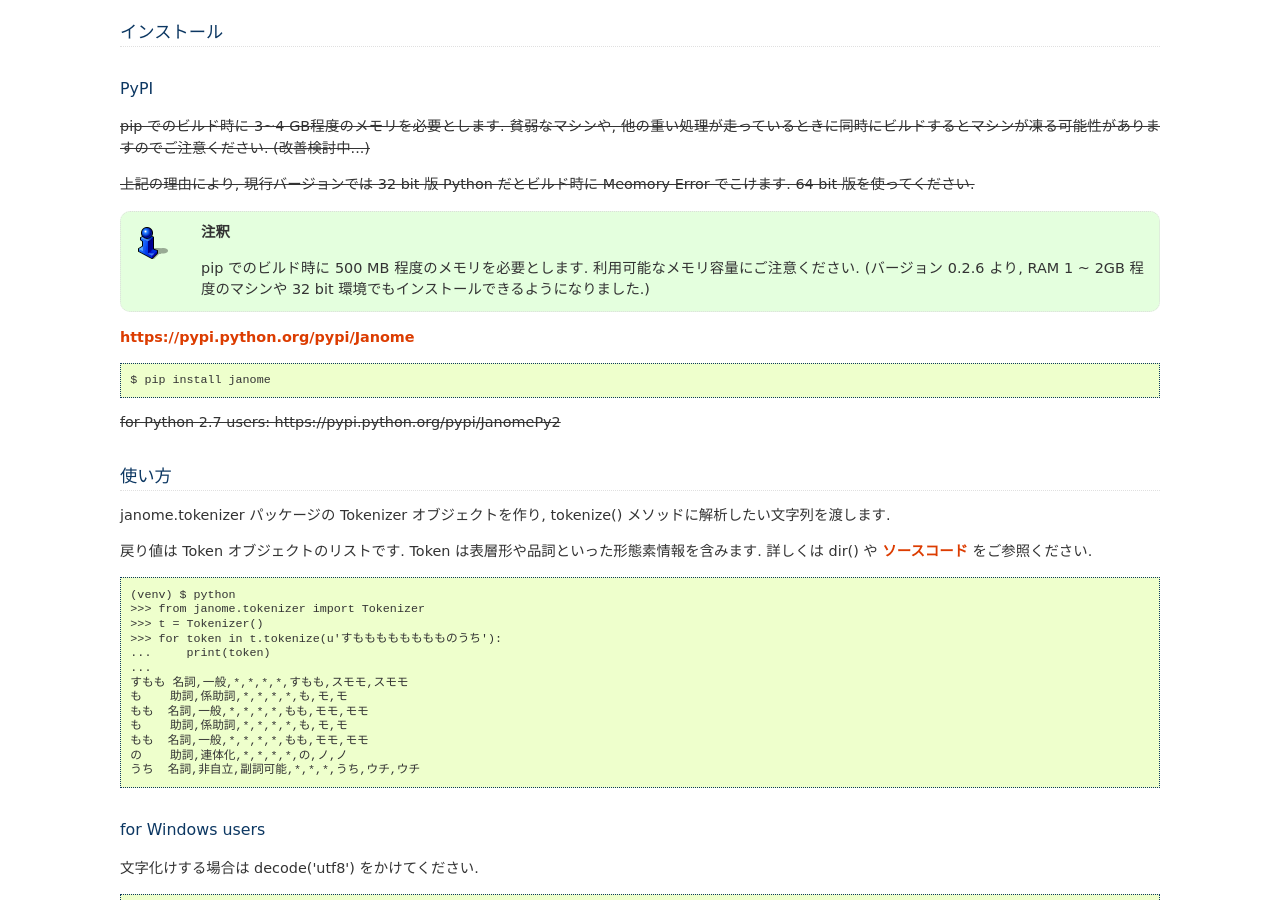
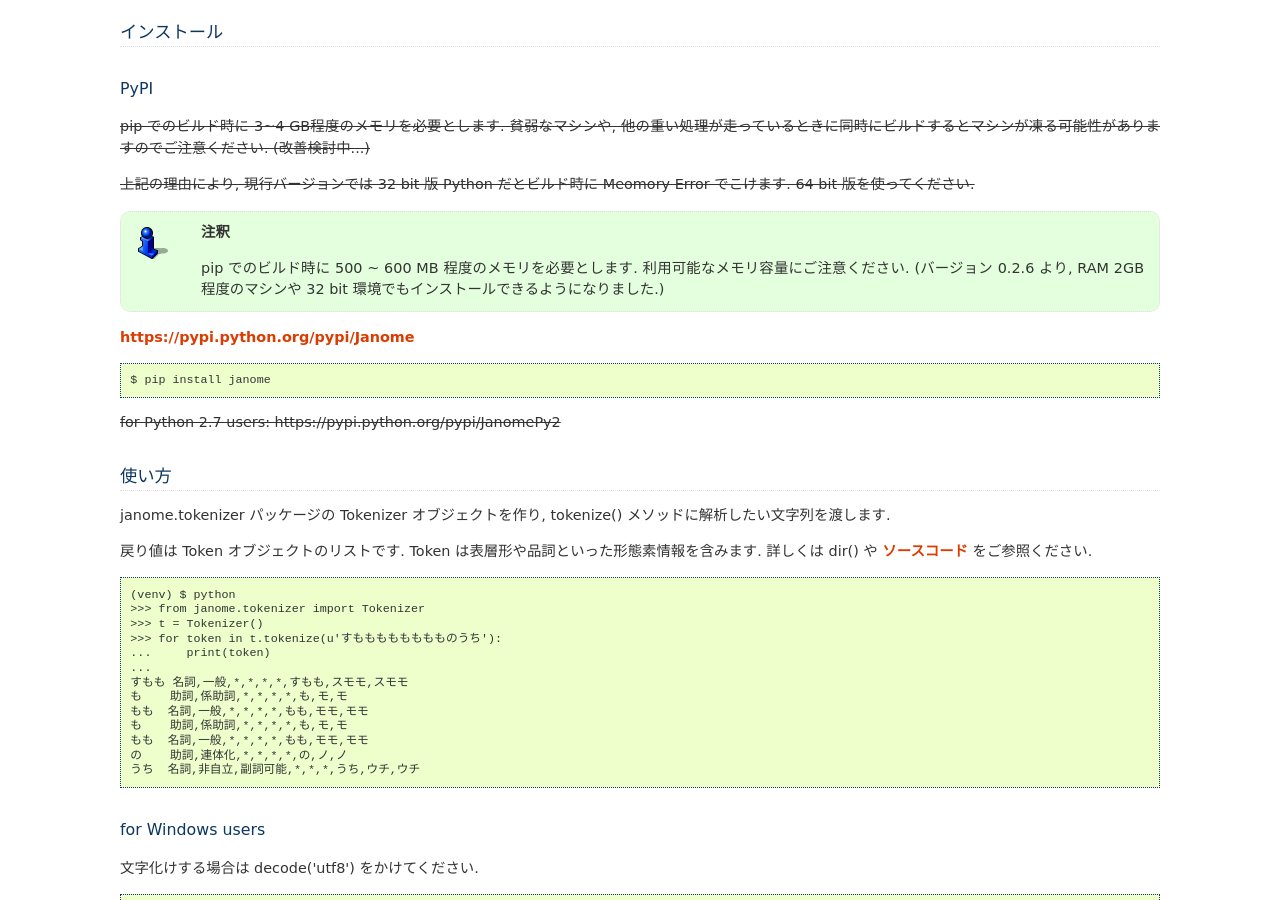
Before and after one commit to mocobeta/janome, a Sphinx documentation site: the page built from docs/index.rst, in a window 1280 px wide and 900 px high, scrolled down 708 px. Built offline with Sphinx 7.4.7, drawn with Linux system fonts in a browser that asks for light colours.

Commit message:
Small fix in documentation.

```diff
--- a/docs/index.rst
+++ b/docs/index.rst
@@ -48,7 +48,7 @@ PyPI
 
 :strike:`上記の理由により, 現行バージョンでは 32 bit 版 Python だとビルド時に Meomory Error でこけます. 64 bit 版を使ってください.`
 
-.. note:: pip でのビルド時に 500 MB 程度のメモリを必要とします. 利用可能なメモリ容量にご注意ください. (バージョン 0.2.6 より, RAM 1 ~ 2GB 程度のマシンや 32 bit 環境でもインストールできるようになりました.)
+.. note:: pip でのビルド時に 500 ~ 600 MB 程度のメモリを必要とします. 利用可能なメモリ容量にご注意ください. (バージョン 0.2.6 より, RAM 2GB 程度のマシンや 32 bit 環境でもインストールできるようになりました.)
 
 `https://pypi.python.org/pypi/Janome <https://pypi.python.org/pypi/Janome>`_
 
```
